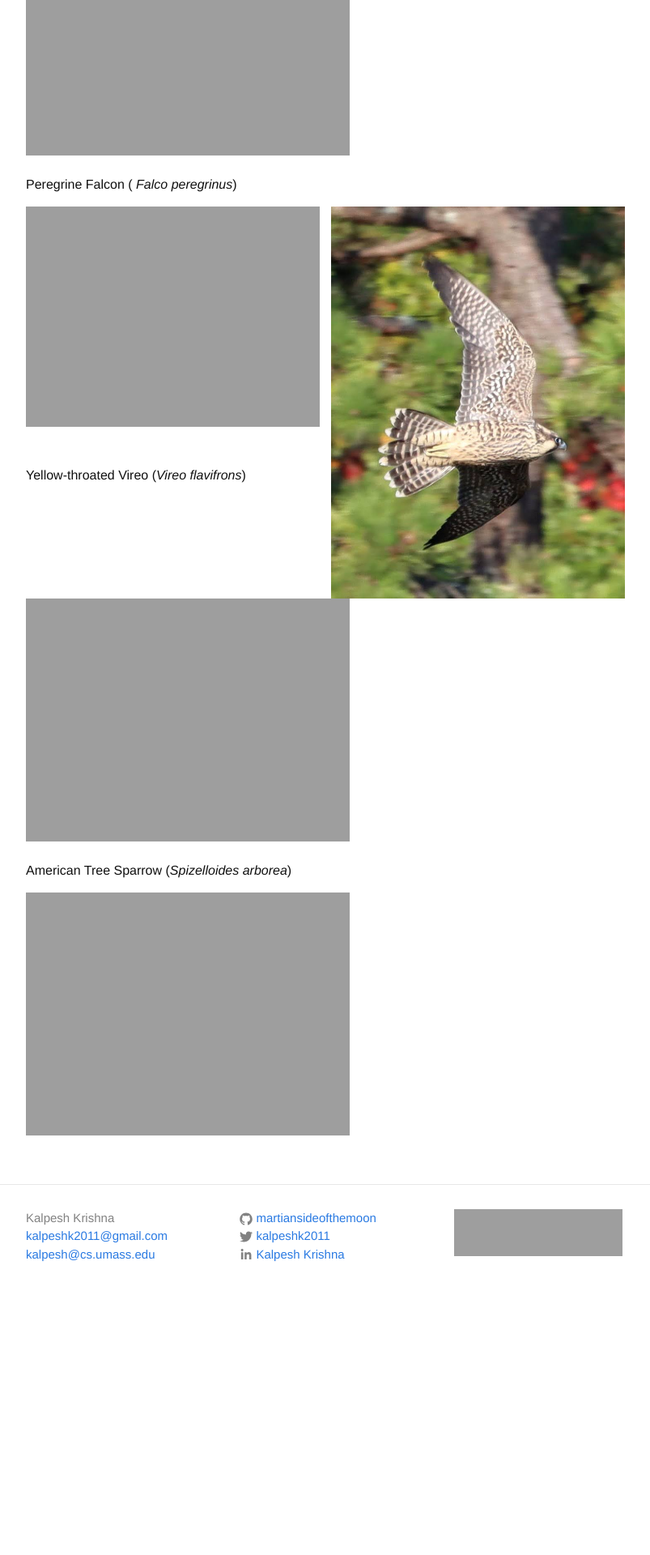
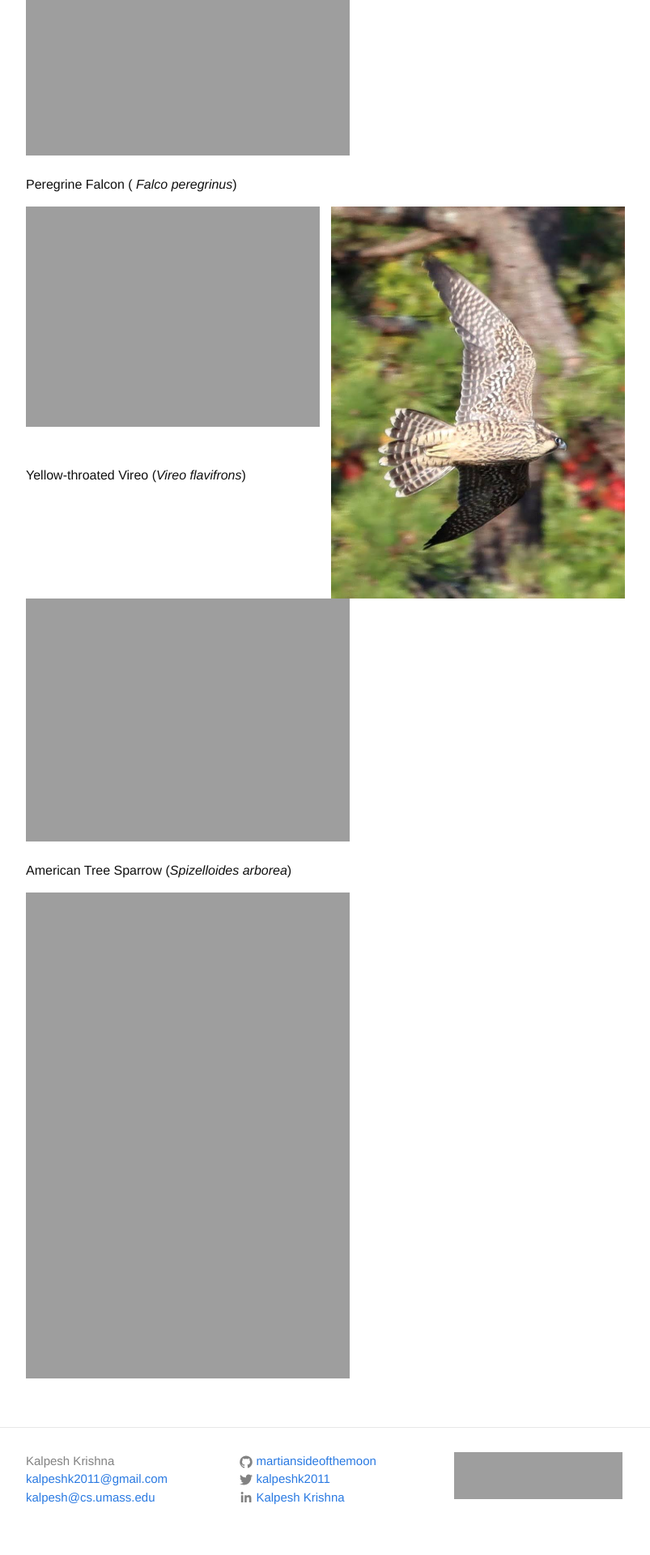
Before and after one commit to martiansideofthemoon/martiansideofthemoon.github.io, a Jekyll site: the page built from _pages/bird_photography.md, in a window 1280 px wide. Shown: the part 2520-4440 px from the top of the page at 81% size, without its empty margins (238-1041 px from the left). Built offline with Jekyll 4.4.1, drawn with Linux system fonts in a browser that asks for light colours; comment, search, counter and statistics services are not loaded; before the commit the page ends 4140 px from its top, so only the background shows below that; grey boxes are pictures that could not be loaded.

Commit message:
Adding sparrow pics

```diff
--- a/_pages/bird_photography.md
+++ b/_pages/bird_photography.md
@@ -64,6 +64,10 @@ In this page I will post my favourite bird photographs along with identification
 <p>American Tree Sparrow (<i>Spizelloides arborea</i>)</p>
 <img src="{{ site.url }}/assets/birding/sparrow_1.jpg" />
 
+<br />
+
+<img src="{{ site.url }}/assets/birding/sparrow_2.jpg" />
+
 </p>
 <style>
 .imgContainer{
```
